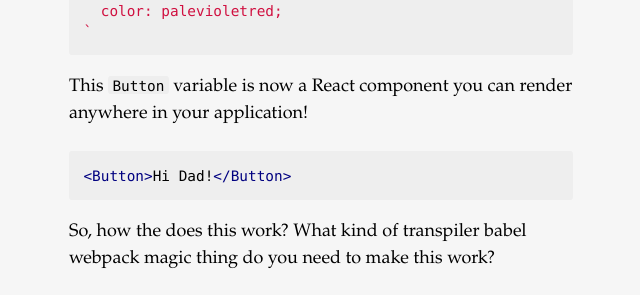
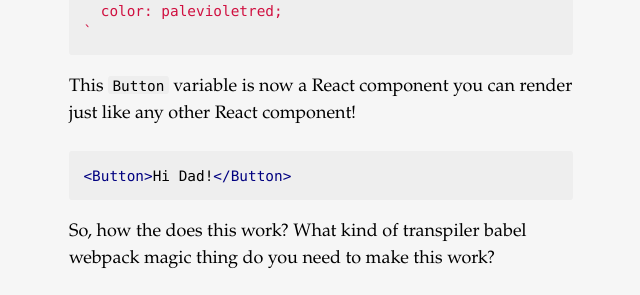
Before and after one commit to mxstbr/mxstbr.github.io, a Jekyll site: the page built from _posts/2016-11-30-styled-components-magic-explained.md, in a window 1280 px wide and 900 px high. Shown: the part 465-760 px from the top of the window, without its empty margins (319-959 px from the left). Built offline with Jekyll 4.4.1, drawn with Linux system fonts in a browser that asks for light colours.

Commit message:
Maybe this forces a rebuild?

````diff
--- a/_posts/2016-11-30-styled-components-magic-explained.md
+++ b/_posts/2016-11-30-styled-components-magic-explained.md
@@ -15,7 +15,7 @@ const Button = styled.button`
 `
 ```
 
-This `Button` variable is now a React component you can render anywhere in your application!
+This `Button` variable is now a React component you can render just like any other React component!
 
 ```html
 <Button>Hi Dad!</Button>
--- a/_sass/_home.scss
+++ b/_sass/_home.scss
@@ -5,7 +5,6 @@
     &__wrapper {
       text-decoration: none;
     }
-
 
     &__wrapper:hover,
 		&__wrapper:focus {
````
